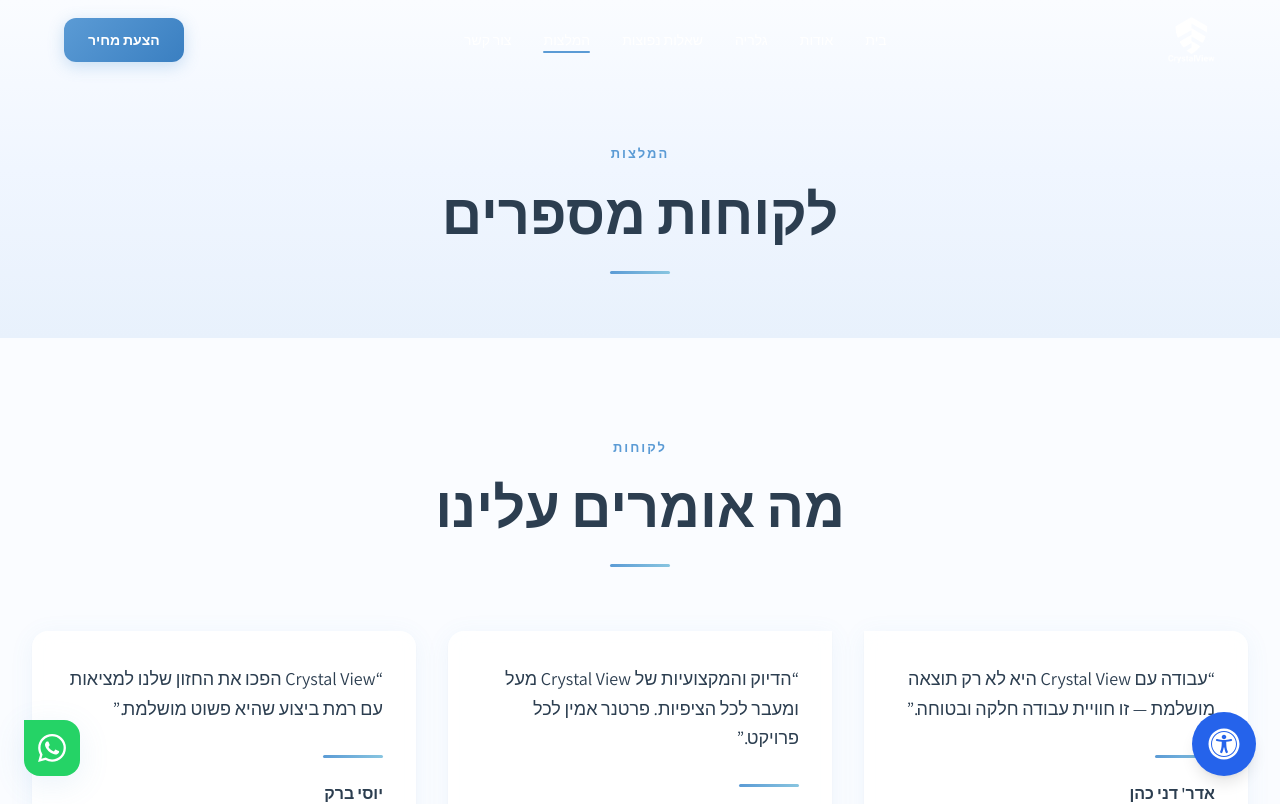
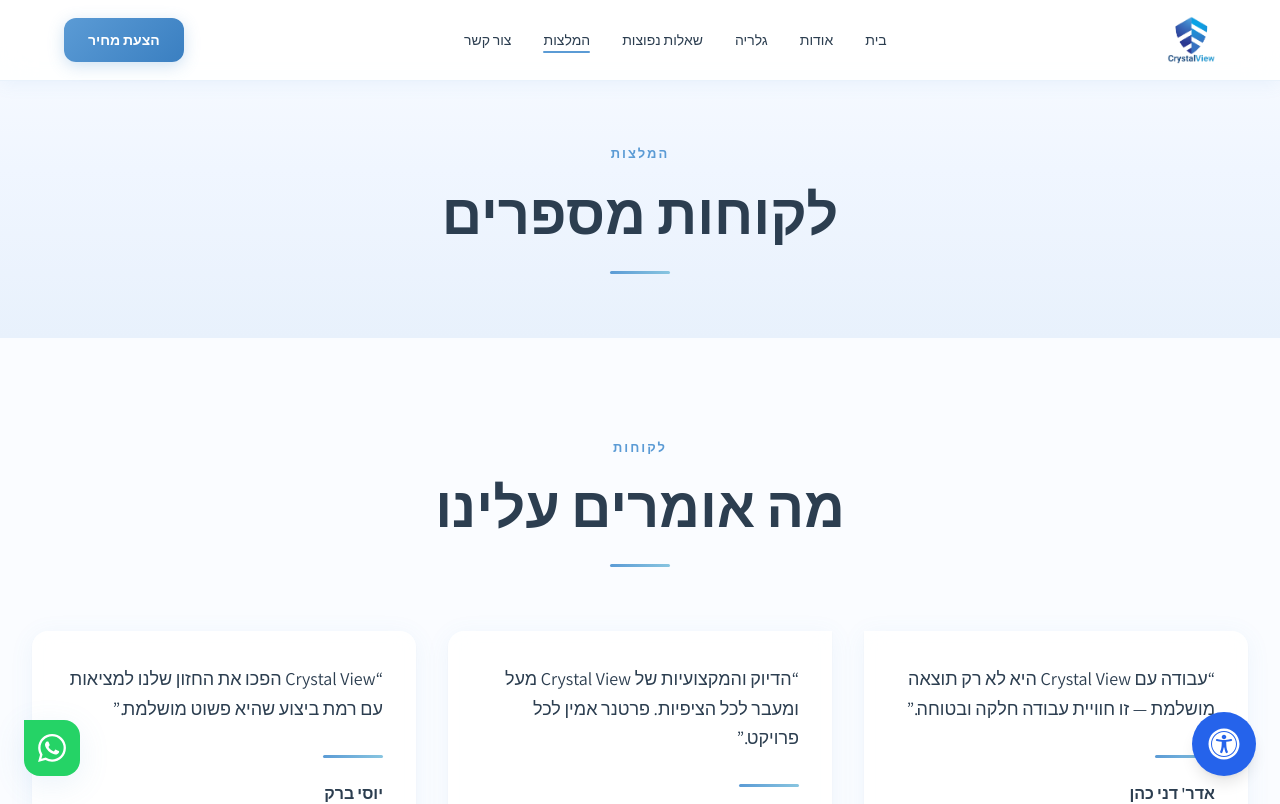
Before and after one commit to Idosegev23/crystal_view, a Next.js app: page /testimonials in a window 1280 px wide. Shown: the top 804 px of the page. Built offline with nearby package versions, Linux system fonts and the light colour scheme.

Commit message:
תיקון צבע Header - טקסט כהה בכל העמודים מלבד דף הבית

```diff
--- a/src/components/shared/Header.tsx
+++ b/src/components/shared/Header.tsx
@@ -10,6 +10,9 @@ export default function Header() {
   const [isScrolled, setIsScrolled] = useState(false);
   const [isMobileMenuOpen, setIsMobileMenuOpen] = useState(false);
   const pathname = usePathname();
+
+  // Only use transparent/white text on homepage
+  const isHomePage = pathname === '/';
 
   useEffect(() => {
     const handleScroll = () => {
@@ -37,7 +40,7 @@ export default function Header() {
       animate={{ y: 0 }}
       transition={{ duration: 0.6, ease: 'easeOut' }}
       className={`fixed top-0 right-0 left-0 z-50 transition-all duration-500 ${
-        isScrolled
+        isScrolled || !isHomePage
           ? 'bg-white/90 backdrop-blur-lg shadow-glass border-b border-glass-mist/50'
           : 'bg-transparent'
       }`}
@@ -59,7 +62,7 @@ export default function Header() {
                     width={180}
                     height={50}
                     className={`h-11 lg:h-12 w-auto transition-all duration-300 ${
-                      isScrolled ? '' : 'brightness-0 invert'
+                      isScrolled || !isHomePage ? '' : 'brightness-0 invert'
                     }`}
                     priority
                   />
@@ -72,7 +75,7 @@ export default function Header() {
                     width={40}
                     height={40}
                     className={`h-10 w-10 transition-all duration-300 ${
-                      isScrolled ? '' : 'brightness-0 invert'
+                      isScrolled || !isHomePage ? '' : 'brightness-0 invert'
                     }`}
                     priority
                   />
@@ -90,7 +93,7 @@ export default function Header() {
                 <Link key={item.href} href={item.href}>
                   <span
                     className={`text-sm font-medium transition-all duration-300 relative group ${
-                      isScrolled ? 'text-glass-charcoal' : 'text-white'
+                      isScrolled || !isHomePage ? 'text-glass-charcoal' : 'text-white'
                     } ${pathname === item.href ? 'text-glass-blue' : 'hover:text-glass-blue'}`}
                     aria-current={pathname === item.href ? 'page' : undefined}
                   >
@@ -109,7 +112,7 @@ export default function Header() {
             <Link href="/contact" className="hidden lg:block">
               <button
                 className={`glass-btn bento-1 text-sm px-6 py-2.5 ${
-                  !isScrolled && 'bg-white/20 backdrop-blur-sm border border-white/30 hover:bg-white hover:text-glass-charcoal'
+                  !isScrolled && isHomePage && 'bg-white/20 backdrop-blur-sm border border-white/30 hover:bg-white hover:text-glass-charcoal'
                 }`}
               >
                 הצעת מחיר
```
